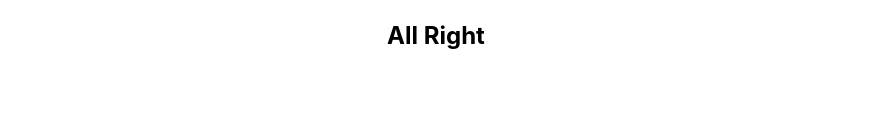
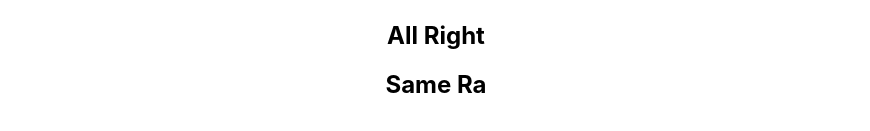
Before and after one commit to ramkapse1234/project1, a React (Create React App) app: page / in a window 1280 px wide. Shown: the part 449-580 px from the top of the page, without its empty margins (204-1074 px from the left). Built offline with nearby package versions, Linux system fonts and the light colour scheme.

Commit message:
Updated files

```diff
--- a/src/App.js
+++ b/src/App.js
@@ -7,6 +7,7 @@ function App() {
       <p>This app is now live on Netlify!</p>
       <img src="https://encrypted-tbn0.gstatic.com/images?q=tbn:ANd9GcQQ8liosYPhKGoWvLoiQbFr40EmGT1LjIzwOg&s" alt="avatar"/>
       <h2>All Right</h2>
+      <h2>Same Ra</h2>
 
     </div>
   );
```
